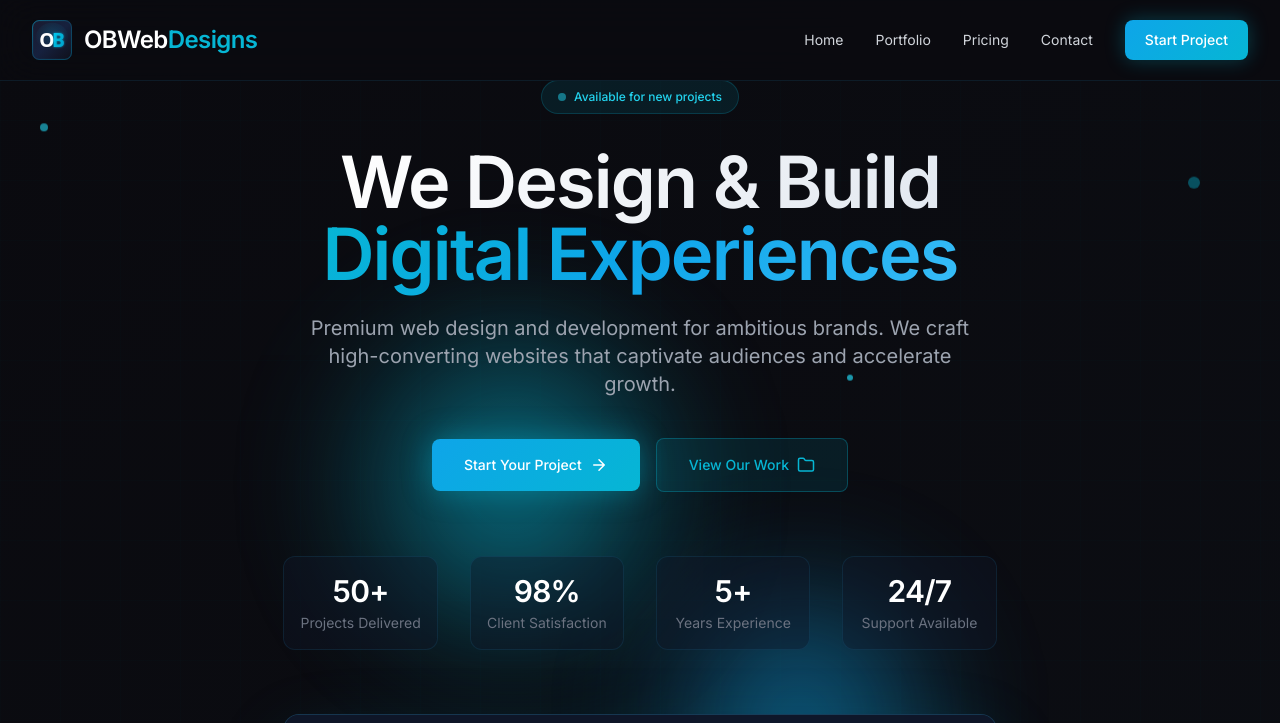
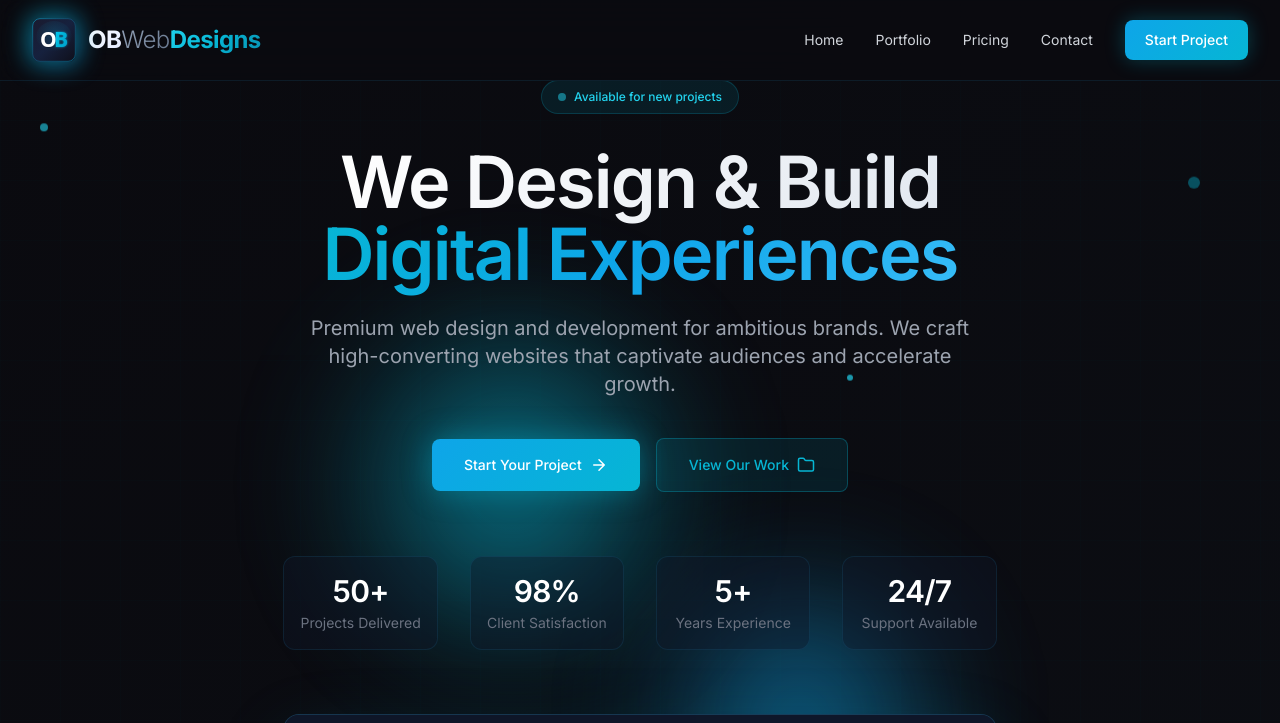
Before and after one commit to OBDesigns-web/OBWebDesign, a plain HTML site: page index.html in a window 1280 px wide. Shown: the top 723 px of the page. Drawn offline with nearby package versions, Linux system fonts and the light colour scheme.

Commit message:
✨ Enhanced header logo with glow effect and gradient text
- Added glowing aura effect behind logo icon
- Logo scales up on hover with animated glow
- "OB" in bold white, "Web" in light gray, "Designs" in cyan gradient
- Consistent across all pages (index, contact, pricing, portfolio)
- Updated footer logo to match header style

```diff
--- a/index.html
+++ b/index.html
@@ -52,9 +52,18 @@
     <nav class="fixed top-0 left-0 right-0 z-50" style="background: rgba(10, 10, 15, 0.8); backdrop-filter: blur(20px); border-bottom: 1px solid rgba(56, 189, 248, 0.1);">
       <div class="max-w-7xl mx-auto px-4 sm:px-6 lg:px-8">
         <div class="flex items-center justify-between h-16 sm:h-20">
-          <a href="index.html" class="flex items-center gap-3 text-xl sm:text-2xl font-semibold tracking-tight">
-            <img src="assets/icons/logo-icon.svg" alt="OB Logo" class="w-9 h-9 sm:w-10 sm:h-10">
-            <span><span class="text-white">OBWeb</span><span style="color: #06b6d4;">Designs</span></span>
+          <a href="index.html" class="group flex items-center gap-3 text-xl sm:text-2xl font-bold tracking-tight">
+            <!-- Logo with glow effect -->
+            <div class="relative">
+              <div class="absolute -inset-1 rounded-xl opacity-60 blur-md group-hover:opacity-100 transition-opacity duration-300" style="background: linear-gradient(135deg, #06b6d4, #0ea5e9);"></div>
+              <img src="assets/icons/logo-icon.svg" alt="OB Logo" class="relative w-10 h-10 sm:w-11 sm:h-11 transition-transform duration-300 group-hover:scale-110">
+            </div>
+            <!-- Text with gradient -->
+            <div class="flex items-baseline">
+              <span class="font-extrabold tracking-tight" style="background: linear-gradient(135deg, #ffffff 0%, #e0e7ff 100%); -webkit-background-clip: text; -webkit-text-fill-color: transparent;">OB</span>
+              <span class="font-light tracking-tight" style="background: linear-gradient(135deg, #94a3b8 0%, #64748b 100%); -webkit-background-clip: text; -webkit-text-fill-color: transparent;">Web</span>
+              <span class="font-bold tracking-tight" style="background: linear-gradient(135deg, #22d3ee 0%, #06b6d4 50%, #0891b2 100%); -webkit-background-clip: text; -webkit-text-fill-color: transparent;">Designs</span>
+            </div>
           </a>
           <div class="hidden md:flex items-center gap-8">
             <a href="index.html" class="text-sm text-gray-300 hover:text-cyan-400 transition-colors">
@@ -890,13 +899,15 @@
           <!-- Brand Section -->
           <div class="md:col-span-5">
             <div class="flex items-center gap-3 mb-6">
-              <div class="relative">
-                <img src="assets/icons/logo-icon.svg" alt="OB Logo" class="w-12 h-12">
-                <div class="absolute inset-0 rounded-xl opacity-50" style="background: radial-gradient(circle, rgba(6, 182, 212, 0.4) 0%, transparent 70%); filter: blur(8px);"></div>
+              <div class="relative group">
+                <div class="absolute -inset-1 rounded-xl opacity-60 blur-md" style="background: linear-gradient(135deg, #06b6d4, #0ea5e9);"></div>
+                <img src="assets/icons/logo-icon.svg" alt="OB Logo" class="relative w-12 h-12">
               </div>
-              <h3 class="text-2xl font-bold tracking-tight">
-                <span class="text-white">OBWeb</span><span style="background: linear-gradient(135deg, #22d3ee, #06b6d4); -webkit-background-clip: text; -webkit-text-fill-color: transparent;">Designs</span>
-              </h3>
+              <div class="flex items-baseline text-2xl">
+                <span class="font-extrabold tracking-tight" style="background: linear-gradient(135deg, #ffffff 0%, #e0e7ff 100%); -webkit-background-clip: text; -webkit-text-fill-color: transparent;">OB</span>
+                <span class="font-light tracking-tight" style="background: linear-gradient(135deg, #94a3b8 0%, #64748b 100%); -webkit-background-clip: text; -webkit-text-fill-color: transparent;">Web</span>
+                <span class="font-bold tracking-tight" style="background: linear-gradient(135deg, #22d3ee 0%, #06b6d4 50%, #0891b2 100%); -webkit-background-clip: text; -webkit-text-fill-color: transparent;">Designs</span>
+              </div>
             </div>
             <p class="text-gray-400 leading-relaxed max-w-md mb-8" style="font-size: 0.95rem;">
               Premium web design and development for ambitious brands. We build
```
Also changed, not shown: contact.html (+12 -4 lines), portfolio.html (+12 -4 lines), pricing.html (+12 -4 lines).
